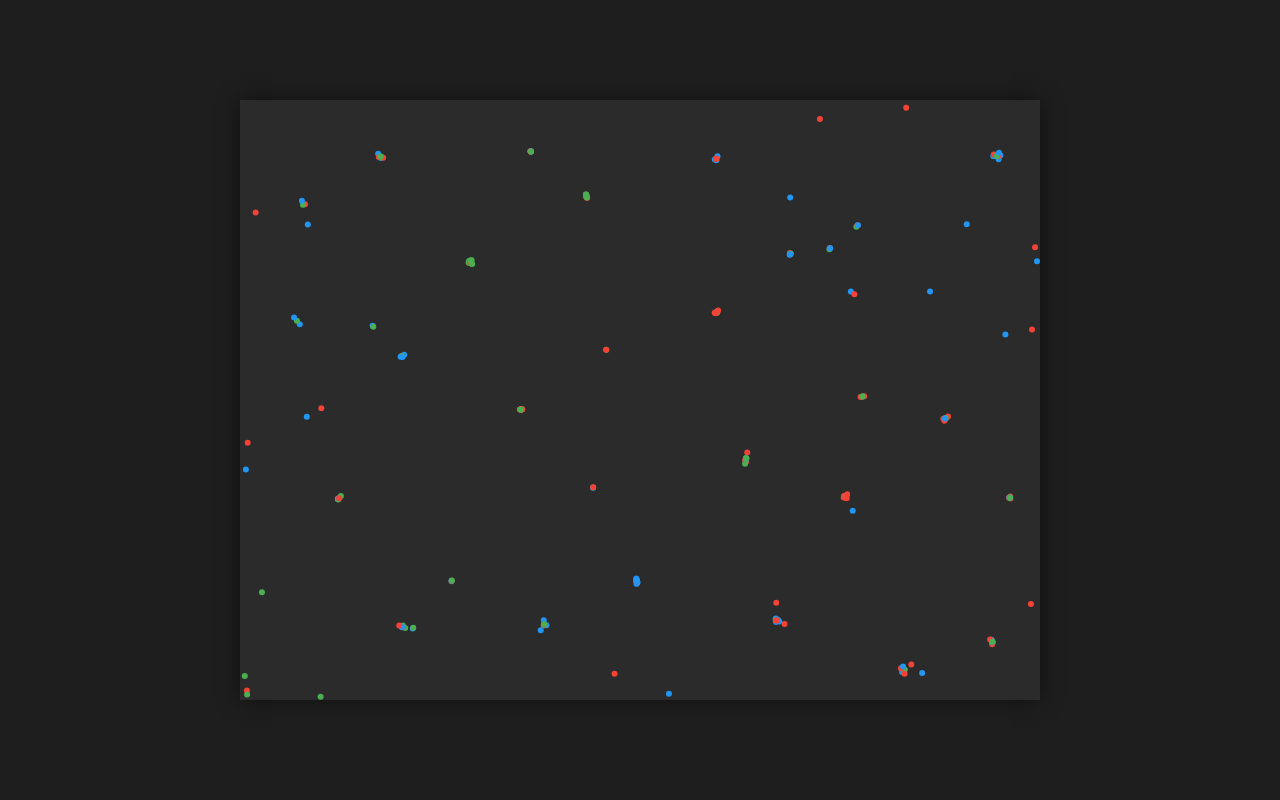
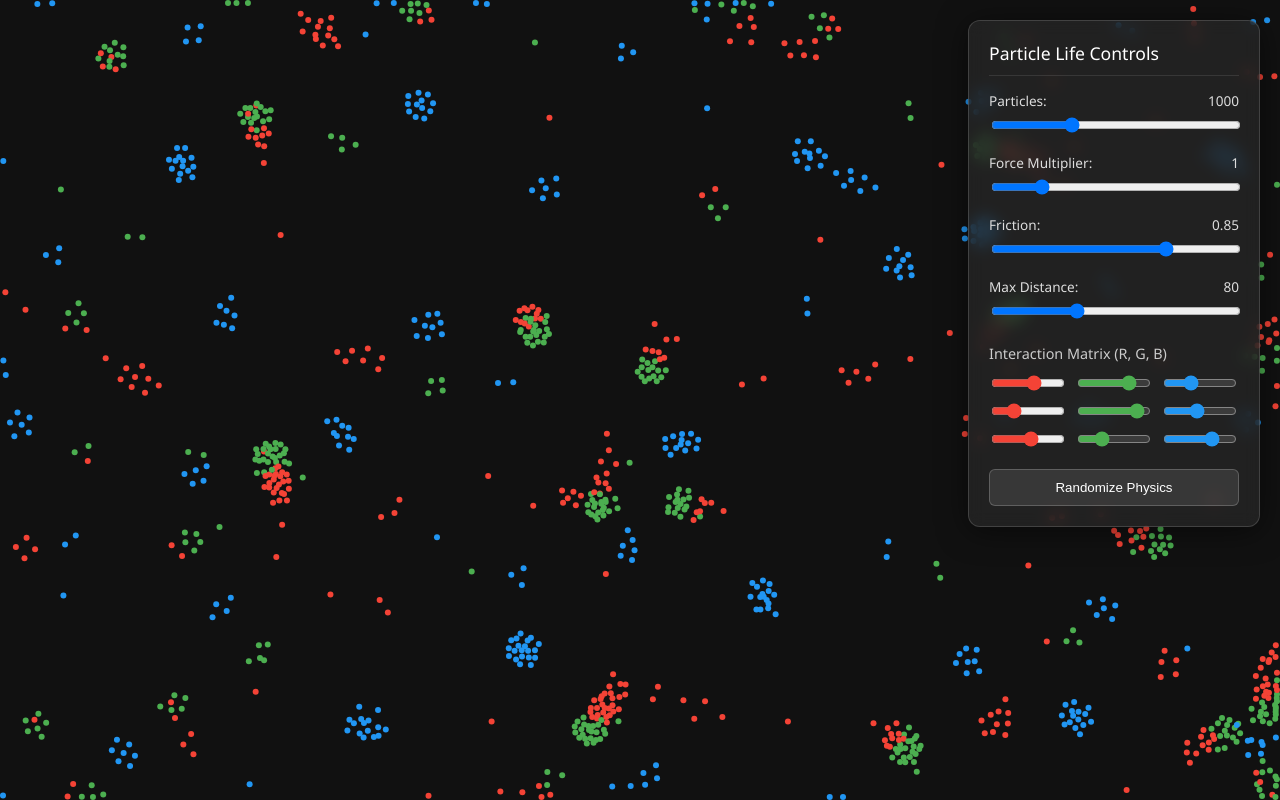
Before and after one commit to MateuszCimochowski/wpzai, a website built with Vite: page index.html in a window 1280 px wide. Built offline with nearby package versions, Linux system fonts and the light colour scheme; animation ran at ten frames a second.

Commit message:
Implement Live Interaction UI and Universal Bacteria Physics Clamping

```diff
--- a/index.html
+++ b/index.html
@@ -3,11 +3,57 @@
   <head>
     <meta charset="UTF-8" />
     <meta name="viewport" content="width=device-width, initial-scale=1.0" />
-    <title>Cell Colony Simulator</title>
+    <title>Particle Life Simulator</title>
     <link rel="stylesheet" href="./src/style.css" />
   </head>
   <body>
     <canvas id="simCanvas"></canvas>
+
+    <div id="ui-panel">
+      <h2>Particle Life Controls</h2>
+
+      <div class="control-group">
+        <label>Particles: <span id="countVal">1000</span></label>
+        <input type="range" id="particleCount" min="100" max="3000" step="100" value="1000">
+      </div>
+
+      <div class="control-group">
+        <label>Force Multiplier: <span id="forceVal">1.0</span></label>
+        <input type="range" id="forceMultiplier" min="0.1" max="5" step="0.1" value="1.0">
+      </div>
+
+      <div class="control-group">
+        <label>Friction: <span id="frictionVal">0.85</span></label>
+        <input type="range" id="friction" min="0.5" max="0.99" step="0.01" value="0.85">
+      </div>
+
+      <div class="control-group">
+        <label>Max Distance: <span id="distVal">80</span></label>
+        <input type="range" id="maxDistance" min="20" max="200" step="5" value="80">
+      </div>
+
+      <h3>Interaction Matrix (R, G, B)</h3>
+      <div class="matrix-grid">
+        <div class="matrix-row">
+          <input type="range" id="m00" min="-1" max="1" step="0.05" class="slider-red">
+          <input type="range" id="m01" min="-1" max="1" step="0.05" class="slider-green">
+          <input type="range" id="m02" min="-1" max="1" step="0.05" class="slider-blue">
+        </div>
+        <div class="matrix-row">
+          <input type="range" id="m10" min="-1" max="1" step="0.05" class="slider-red">
+          <input type="range" id="m11" min="-1" max="1" step="0.05" class="slider-green">
+          <input type="range" id="m12" min="-1" max="1" step="0.05" class="slider-blue">
+        </div>
+        <div class="matrix-row">
+          <input type="range" id="m20" min="-1" max="1" step="0.05" class="slider-red">
+          <input type="range" id="m21" min="-1" max="1" step="0.05" class="slider-green">
+          <input type="range" id="m22" min="-1" max="1" step="0.05" class="slider-blue">
+        </div>
+      </div>
+
+      <button id="randomizeBtn">Randomize Physics</button>
+    </div>
+
     <script type="module" src="./src/main.js"></script>
   </body>
 </html>
--- a/src/interactions.js
+++ b/src/interactions.js
@@ -1,15 +1,23 @@
-// Interaction Matrix defining attraction (positive) and repulsion (negative)
-// Types: 0 (Red), 1 (Green), 2 (Blue)
-export const interactionMatrix = [
-  [-0.5, 0.5, 0.0], // Red attracts Green, repels Red, ignores Blue
-  [0.5, -0.5, 0.5], // Green attracts Red & Blue, repels Green
-  [0.0, 0.5, -0.5]  // Blue attracts Green, repels Blue, ignores Red
-];
+export const config = {
+  // Preset matrix for interesting clusters / bacteria-like shapes
+  interactionMatrix: [
+    [0.2, 0.5, -0.3],
+    [-0.5, 0.8, -0.1],
+    [0.1, -0.4, 0.4]
+  ],
+  MAX_DISTANCE: 80,
+  MIN_DISTANCE: 15, // Universal short-range repulsion boundary
+  FORCE_MULTIPLIER: 1.0,
+  FRICTION: 0.85
+};
 
-export const MAX_DISTANCE = 80;
-export const MIN_DISTANCE = 5; // Prevents infinite forces at zero distance
-export const FORCE_MULTIPLIER = 2.0;
-export const FRICTION = 0.85; // Damping applied every frame
+export function randomizeMatrix() {
+  for (let i = 0; i < 3; i++) {
+    for (let j = 0; j < 3; j++) {
+      config.interactionMatrix[i][j] = (Math.random() - 0.5) * 2; // Range -1.0 to 1.0
+    }
+  }
+}
 
 export function applyInteractions(particles) {
   for (let i = 0; i < particles.length; i++) {
@@ -25,23 +33,24 @@ export function applyInteractions(particles) {
       const dy = a.y - b.y;
       const distSq = dx * dx + dy * dy;
 
-      if (distSq > 0 && distSq < MAX_DISTANCE * MAX_DISTANCE) {
+      if (distSq > 0 && distSq < config.MAX_DISTANCE * config.MAX_DISTANCE) {
         const dist = Math.sqrt(distSq);
-        const safeDist = Math.max(dist, MIN_DISTANCE);
+        const nx = dx / dist;
+        const ny = dy / dist;
 
-        // Normalize vector from B to A
-        const nx = dx / safeDist;
-        const ny = dy / safeDist;
+        if (dist < config.MIN_DISTANCE) {
+          // Sharp universal short-range repulsion
+          const forceMagnitude = (1 - dist / config.MIN_DISTANCE) * 3.0;
+          fx += nx * forceMagnitude;
+          fy += ny * forceMagnitude;
+        } else {
+          // Matrix interaction based on type outside minimum clamping dist
+          const interactionForce = config.interactionMatrix[a.type][b.type];
+          const forceMagnitude = interactionForce * (1 - (dist - config.MIN_DISTANCE) / (config.MAX_DISTANCE - config.MIN_DISTANCE));
 
-        // Positive matrix value represents attraction (moves A towards B => negative adjustment to B->A vector)
-        // Negative matrix value represents repulsion (moves A away from B => positive adjustment)
-        const interactionForce = interactionMatrix[a.type][b.type];
-
-        // Decrease force smoothly as distance reaches MAX_DISTANCE
-        const forceMagnitude = interactionForce * (1 - safeDist / MAX_DISTANCE);
-
-        fx += -nx * forceMagnitude * FORCE_MULTIPLIER;
-        fy += -ny * forceMagnitude * FORCE_MULTIPLIER;
+          fx += -nx * forceMagnitude * config.FORCE_MULTIPLIER;
+          fy += -ny * forceMagnitude * config.FORCE_MULTIPLIER;
+        }
       }
     }
 
--- a/src/main.js
+++ b/src/main.js
@@ -1,19 +1,76 @@
 import './style.css';
 import { World } from './world/World.js';
 import { Engine } from './engine/Engine.js';
+import { config, randomizeMatrix } from './interactions.js';
 
 function init() {
   const canvas = document.getElementById('simCanvas');
-
-  // Set dimensions (maybe dynamic later, fixed for now to represent a petri dish)
-  canvas.width = 800;
-  canvas.height = 600;
+  canvas.width = window.innerWidth;
+  canvas.height = window.innerHeight;
 
   const world = new World(canvas.width, canvas.height);
   const engine = new Engine(canvas, world);
 
   engine.start();
+
+  // Setup DOM Bindings
+  setupUI(world);
+
+  window.addEventListener('resize', () => {
+    canvas.width = window.innerWidth;
+    canvas.height = window.innerHeight;
+    world.width = canvas.width;
+    world.height = canvas.height;
+  });
 }
 
-// Wait for DOM
+function setupUI(world) {
+  const bindSlider = (id, obj, key, valElId, isMatrix = false, i = 0, j = 0) => {
+    const el = document.getElementById(id);
+    const valEl = document.getElementById(valElId);
+
+    if (isMatrix) el.value = config.interactionMatrix[i][j];
+    else el.value = obj[key];
+
+    if (valEl) valEl.innerText = el.value;
+
+    el.addEventListener('input', (e) => {
+      const v = parseFloat(e.target.value);
+      if (isMatrix) config.interactionMatrix[i][j] = v;
+      else obj[key] = v;
+      if (valEl) valEl.innerText = v;
+    });
+  };
+
+  bindSlider('forceMultiplier', config, 'FORCE_MULTIPLIER', 'forceVal');
+  bindSlider('friction', config, 'FRICTION', 'frictionVal');
+  bindSlider('maxDistance', config, 'MAX_DISTANCE', 'distVal');
+
+  for(let i=0; i<3; i++) {
+    for(let j=0; j<3; j++) {
+      bindSlider(`m${i}${j}`, null, null, null, true, i, j);
+    }
+  }
+
+  const pCount = document.getElementById('particleCount');
+  const countVal = document.getElementById('countVal');
+  pCount.addEventListener('input', (e) => {
+    countVal.innerText = e.target.value;
+  });
+  pCount.addEventListener('change', (e) => {
+    world.restart(parseInt(e.target.value));
+  });
+
+  const randBtn = document.getElementById('randomizeBtn');
+  randBtn.addEventListener('click', () => {
+    randomizeMatrix();
+    // Update active UI sliders
+    for(let i=0; i<3; i++) {
+      for(let j=0; j<3; j++) {
+        document.getElementById(`m${i}${j}`).value = config.interactionMatrix[i][j].toFixed(2);
+      }
+    }
+  });
+}
+
 document.addEventListener('DOMContentLoaded', init);
--- a/src/style.css
+++ b/src/style.css
@@ -2,14 +2,94 @@ body {
   margin: 0;
   padding: 0;
   overflow: hidden;
-  background-color: #1e1e1e;
-  display: flex;
-  justify-content: center;
-  align-items: center;
-  height: 100vh;
+  background-color: #111;
+  font-family: 'Segoe UI', sans-serif;
 }
 
 canvas {
-  background-color: #2b2b2b;
-  box-shadow: 0 0 20px rgba(0, 0, 0, 0.5);
+  display: block;
+  background-color: #111;
 }
+
+#ui-panel {
+  position: absolute;
+  top: 20px;
+  right: 20px;
+  width: 250px;
+  background: rgba(40, 40, 40, 0.7);
+  backdrop-filter: blur(8px);
+  border: 1px solid rgba(255, 255, 255, 0.15);
+  border-radius: 12px;
+  padding: 20px;
+  color: #fff;
+  box-shadow: 0 4px 30px rgba(0, 0, 0, 0.5);
+  z-index: 10;
+}
+
+#ui-panel h2 {
+  margin: 0 0 15px 0;
+  font-size: 1.1rem;
+  font-weight: 500;
+  border-bottom: 1px solid rgba(255,255,255,0.1);
+  padding-bottom: 10px;
+}
+
+#ui-panel h3 {
+  font-size: 0.9rem;
+  margin-top: 20px;
+  margin-bottom: 10px;
+  color: #ccc;
+  font-weight: 400;
+}
+
+.control-group {
+  margin-bottom: 15px;
+}
+
+.control-group label {
+  display: flex;
+  justify-content: space-between;
+  font-size: 0.85rem;
+  margin-bottom: 5px;
+  color: #ddd;
+}
+
+input[type="range"] {
+  width: 100%;
+}
+
+.matrix-grid {
+  display: flex;
+  flex-direction: column;
+  gap: 8px;
+  margin-bottom: 20px;
+}
+
+.matrix-row {
+  display: flex;
+  gap: 8px;
+}
+
+.matrix-row input {
+  flex: 1;
+  width: 10px; /* Compress flexed inputs */
+}
+
+input.slider-red { accent-color: #f44336; }
+input.slider-green { accent-color: #4CAF50; }
+input.slider-blue { accent-color: #2196F3; }
+
+button {
+  width: 100%;
+  padding: 10px;
+  background: rgba(255, 255, 255, 0.1);
+  border: 1px solid rgba(255, 255, 255, 0.2);
+  color: white;
+  border-radius: 6px;
+  cursor: pointer;
+  transition: background 0.2s;
+}
+
+button:hover {
+  background: rgba(255, 255, 255, 0.2);
+}
--- a/src/world/World.js
+++ b/src/world/World.js
@@ -1,21 +1,24 @@
 import { Cell } from '../cell/Cell.js';
-import { applyInteractions, FRICTION } from '../interactions.js';
+import { applyInteractions, config } from '../interactions.js';
 
 export class World {
   constructor(width, height) {
     this.width = width;
     this.height = height;
 
-    // Temporarily keeping the name 'cells', will refactor to particles later
     this.cells = [];
 
-    // Initialize 300 random particles
-    this.initCells(300);
+    // Initialize 1000 generic particles
+    this.initCells(1000);
+  }
+
+  restart(count) {
+    this.cells = [];
+    this.initCells(count);
   }
 
   initCells(count) {
     for (let i = 0; i < count; i++) {
-        // Use continuous coords
         const x = Math.random() * this.width;
         const y = Math.random() * this.height;
         this.cells.push(new Cell(x, y));
@@ -23,16 +26,12 @@ export class World {
   }
 
   update() {
-    // 1. Calculate force vectors based on matrix and proximity
     applyInteractions(this.cells);
 
-    // 2. Process physical attributes: friction, speed caps, and spatial updates
     for (const cell of this.cells) {
-      // Apply damping / friction
-      cell.vx *= FRICTION;
-      cell.vy *= FRICTION;
+      cell.vx *= config.FRICTION;
+      cell.vy *= config.FRICTION;
 
-      // Limit absolute top speed
       const speedSq = cell.vx * cell.vx + cell.vy * cell.vy;
       const MAX_SPEED = 10;
       if (speedSq > MAX_SPEED * MAX_SPEED) {
```
Also changed, not shown: AGENT_HANDOFF.md (added, +27 -0 lines), docs/progress.md (+6 -0 lines), docs/tasks.md (+7 -0 lines), tests/interactions.test.js (+19 -41 lines).
